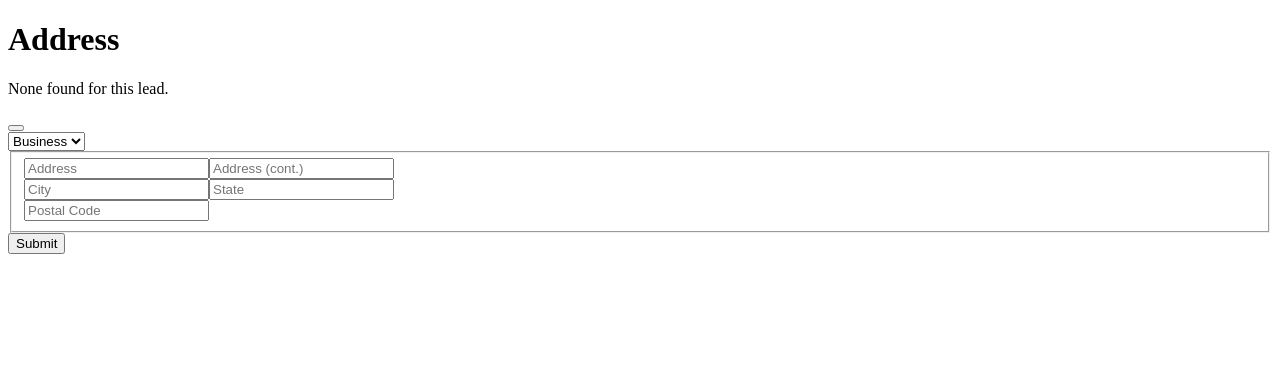
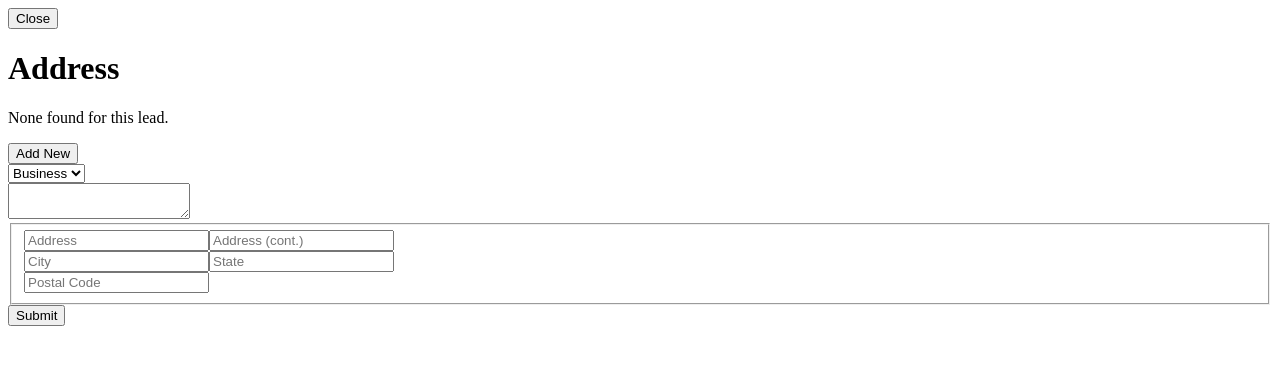
Before and after one commit to doriandrn/closeio-addresses, a Node project: template 4_code/src/index.pug in a window 1280 px wide. Shown: the top 365 px of the page. Run offline with Node 20 templates, Linux system fonts and the light colour scheme; the template is opened without the code that fills it, so the values that code supplies are empty.

Commit message:
getting started

```diff
--- /dev/null
+++ b/4_code/src/css/atoms/_h1.scss
@@ -0,0 +1,4 @@
+h1 {
+	font-size: 24px;
+	line-height: 36px;
+}
--- a/4_code/src/css/atoms/_index.scss
+++ b/4_code/src/css/atoms/_index.scss
@@ -1,3 +1,3 @@
-body {
-	size: 420px;
-}
+@import 'h1';
+
+@import 'button';
--- a/4_code/src/css/base/_base.scss
+++ b/4_code/src/css/base/_base.scss
@@ -20,6 +20,7 @@
   text-rendering: optimizeLegibility;
   font-size: 12px;
   line-height: 20px;
+  height: 100%;
 }
 
 a {
--- /dev/null
+++ b/4_code/src/css/molecules/_button_colors.scss
@@ -0,0 +1,6 @@
+.button {
+	&__color {
+		background-image: linear-gradient(-180deg, #356AB2 0%, #4A61A7 100%);
+		color: white;
+	}
+}
--- a/4_code/src/css/molecules/_index.scss
+++ b/4_code/src/css/molecules/_index.scss
@@ -0,0 +1,2 @@
+@import 'button_sizes';
+@import 'button_colors';
--- a/4_code/src/css/organisms/_index.scss
+++ b/4_code/src/css/organisms/_index.scss
@@ -0,0 +1,3 @@
+@import 'modal';
+@import 'forms';
+@import 'addresses';
--- a/4_code/src/index.pug
+++ b/4_code/src/index.pug
@@ -3,25 +3,29 @@
 	head
 	body
 		div.modal.modal__address.address
-			h1 Address
-			p.address__current None found for this lead.
-			button.button.button__large
-			form.form.form--nojs
-				.form__row
-					select.form__select
-						option.form__select__option Business
-						option.form__select__option Mailing
-						option.form__select__option Other
-				fieldset.form__address
+			.modal__header
+				button.modal__close.close Close
+			.modal__content
+				h1 Address
+				p.address__current.none None found for this lead.
+				button.button.button__large.button__color Add New
+				form.form.form--nojs
 					.form__row
-						input(type="text" placeholder="Address")
-						input(type="text" placeholder="Address (cont.)")
+						select.form__select
+							option.form__select__option Business
+							option.form__select__option Mailing
+							option.form__select__option Other
 					.form__row
-						input(type="text" placeholder="City")
-						input(type="text" placeholder="State")
-					.form__row
-						input(type="text" placeholder="Postal Code")
-					.form__row
-
-				.form__submit
-					input(type="submit")
+						textarea#address
+					fieldset.form__address
+						.form__row
+							input(type="text" placeholder="Address")
+							input(type="text" placeholder="Address (cont.)")
+						.form__row
+							input(type="text" placeholder="City")
+							input(type="text" placeholder="State")
+						.form__row
+							input(type="text" placeholder="Postal Code")
+						.form__row
+					.form__submit
+						input(type="submit")
```
Also changed, not shown: 4_code/src/css/atoms/_button.scss (added, +13 -0 lines), 4_code/src/css/molecules/_button_sizes.scss (added, +14 -0 lines), 4_code/src/css/organisms/_addresses.scss (added, +10 -0 lines), 4_code/src/css/organisms/_forms.scss (added, +7 -0 lines), 4_code/src/css/organisms/_modal.scss (added, +24 -0 lines), 1 other file.
